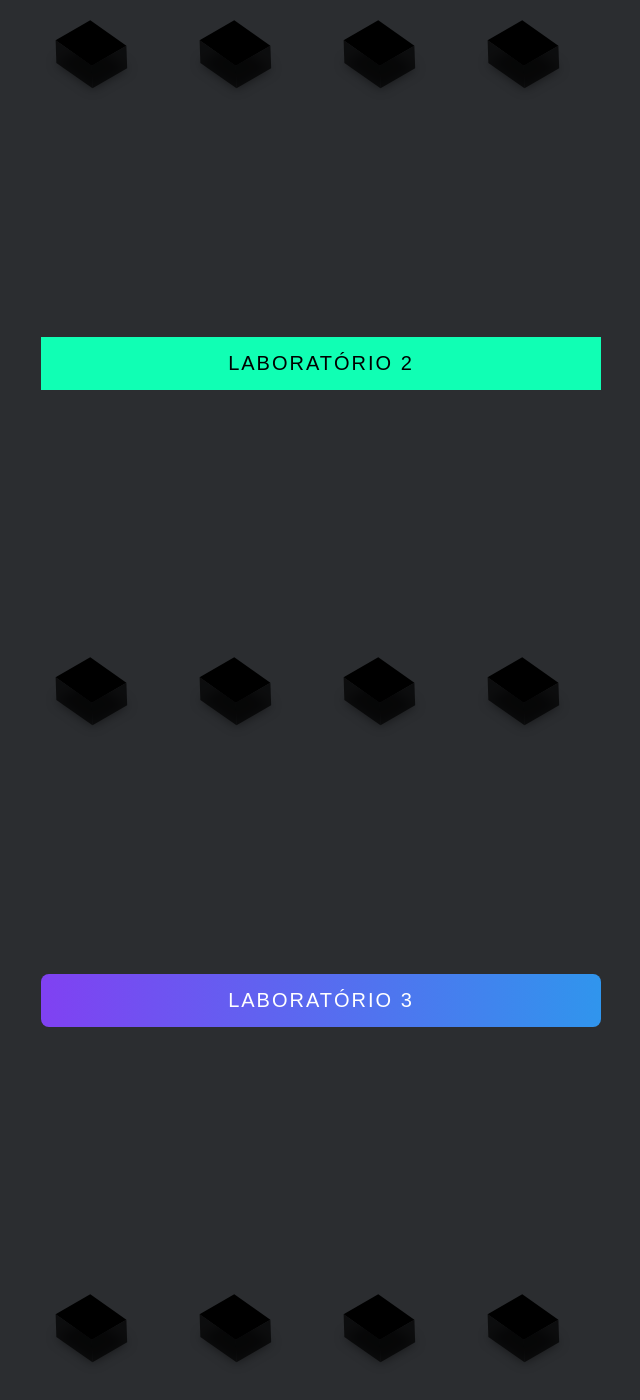
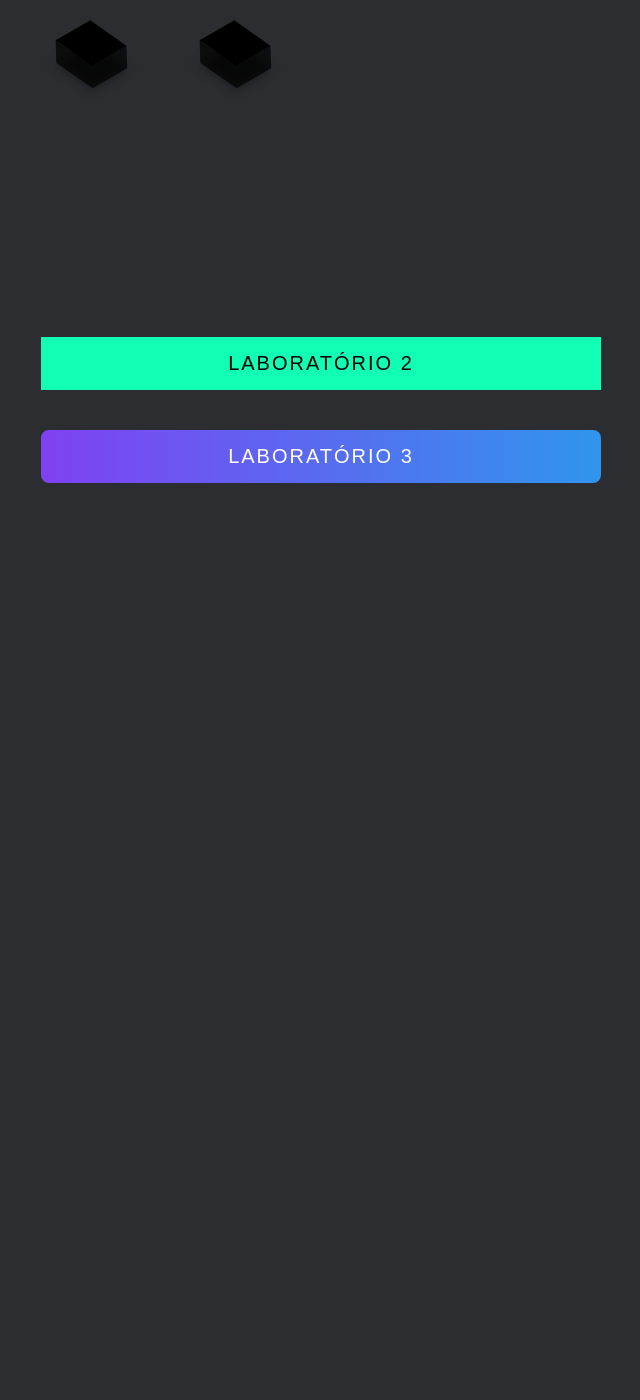
Before and after one commit to ghramos/turn-on-off-buttons-website, a plain HTML site: page index.html in a window 1280 px wide. Shown: the part 450-1850 px from the top of the page, without its empty margins (319-959 px from the left). After the commit the page ends 961 px from the top, so only its background shows below. Drawn offline with Linux system fonts and the light colour scheme.

Commit message:
mantendo somente os botões importantes para o primeiro teste do design

```diff
--- a/index.html
+++ b/index.html
@@ -20,24 +20,10 @@
                 <div class="button-block">
                     <div class="social"><a href="#"> <i class="fab fa-facebook"></i></a></div>
                     <div class="social"><a href="#"> <i class="fab fa-twitter"></i></a></div>
-                    <div class="social"><a href="#"> <i class="fab fa-instagram"></i></a></div>
-                    <div class="social"><a href="#"> <i class="fab fa-youtube"></i></a></div>
                 </div>
 
                 <a href="" class="button2" target="_blank" rel="noopener">Laboratório 2</a>
-                <div class="button-block">
-                    <div class="social"><a href="#"> <i class="fab fa-facebook"></i></a></div>
-                    <div class="social"><a href="#"> <i class="fab fa-twitter"></i></a></div>
-                    <div class="social"><a href="#"> <i class="fab fa-instagram"></i></a></div>
-                    <div class="social"><a href="#"> <i class="fab fa-youtube"></i></a></div>
-                </div>
-
                 <a href="" class="button3" target="_blank" rel="noopener">Laboratório 3</a>
-                <div class="button-block">
-                    <div class="social"><a href="#"> <i class="fab fa-facebook"></i></a></div>
-                    <div class="social"><a href="#"> <i class="fab fa-twitter"></i></a></div>
-                    <div class="social"><a href="#"> <i class="fab fa-instagram"></i></a></div>
-                    <div class="social"><a href="#"> <i class="fab fa-youtube"></i></a></div>
                 </div>
 
             </div>
```
